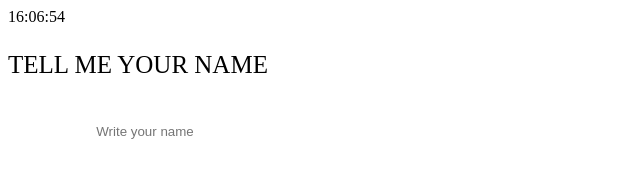
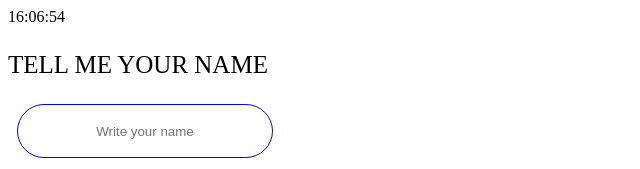
Before and after one commit to whereisdw/dawon17.github.io, a plain HTML site: page index.html in a window 1280 px wide. Shown: the top 169 px of the page, without its empty margins (0-640 px from the left). Drawn offline with Linux system fonts and the light colour scheme.

Commit message:
Update login.css

```diff
--- a/css/login.css
+++ b/css/login.css
@@ -6,7 +6,7 @@
   }
 
   .nameInput {
-    border: 1px solid white;
+    border: 1px solid blue;
     width: 250px;
     height: 50px;
     border-radius: 30px;
```
